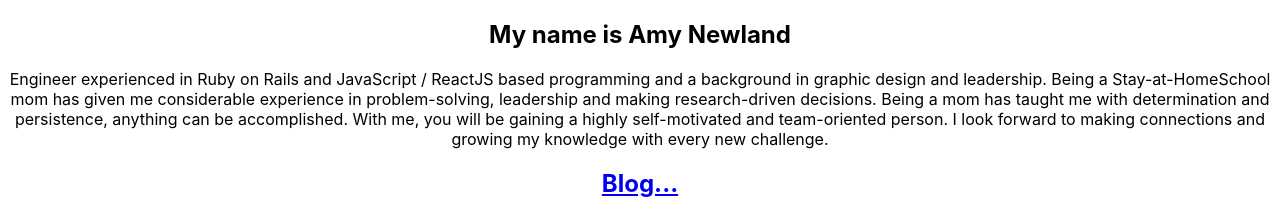
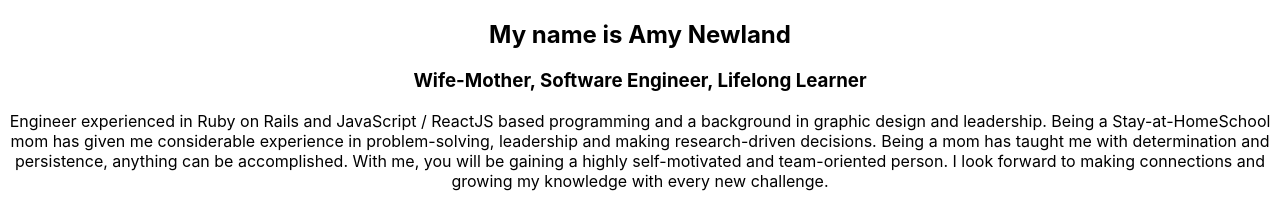
Before and after one commit to Newland-A/my-portfolio, a React (Create React App) app: page / in a window 1280 px wide. Shown: the top 199 px of the page. Built offline with nearby package versions, Linux system fonts and the light colour scheme; no server answers.

Commit message:
add subtite

```diff
--- a/src/components/header/Myname.js
+++ b/src/components/header/Myname.js
@@ -6,6 +6,7 @@ class Myname extends Component {
       <div>
       {/* Change this to something */}
         <h1>My name is <strong>Amy Newland</strong></h1>
+        <h3>Wife-Mother, Software Engineer, Lifelong Learner</h3>
       </div>
     );
   }
```
